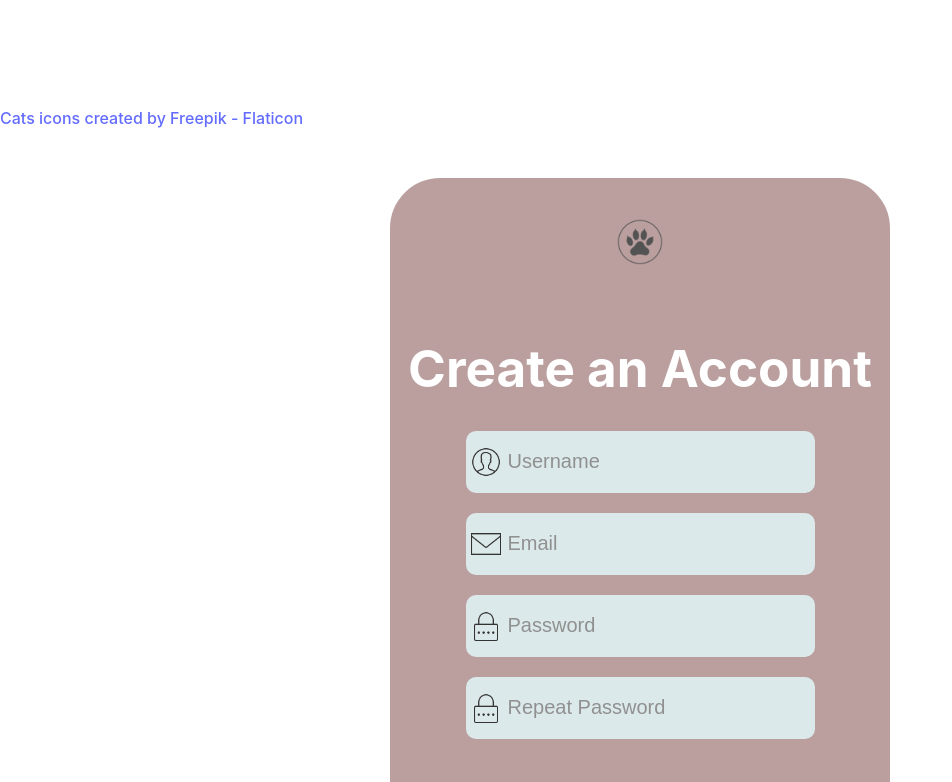
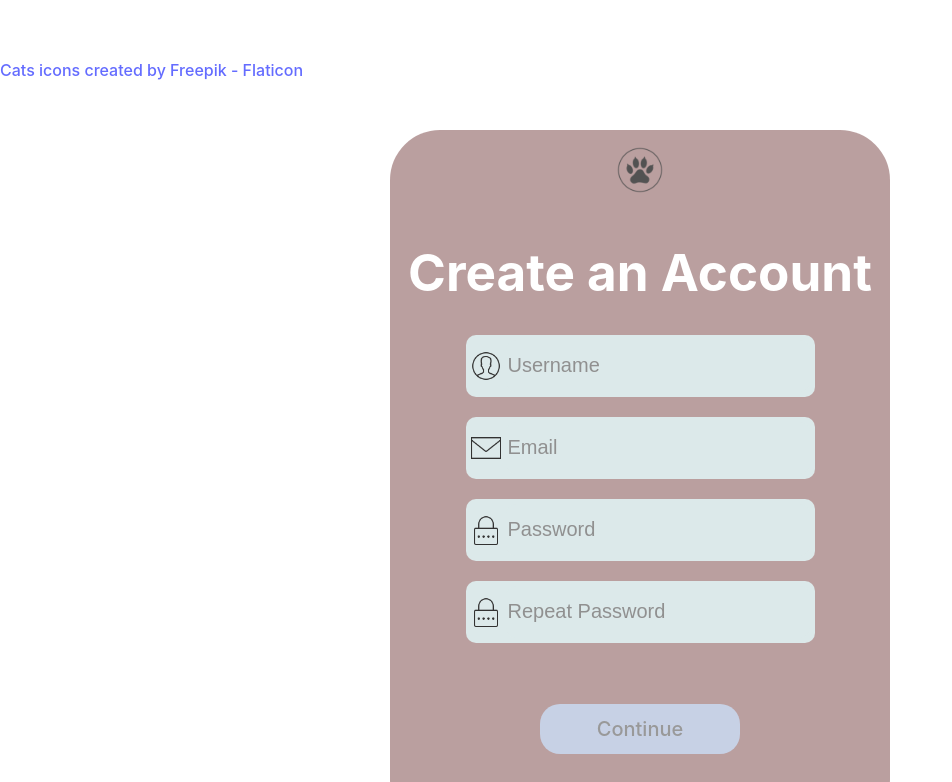
Before and after one commit to cis3296f23/purrfectpets, a React (Vite) app: page / in a window 1280 px wide. Shown: the part 485-1267 px from the top of the page, without its empty margins (0-952 px from the left). Built offline with nearby package versions, Linux system fonts and the light colour scheme; no server answers.

Commit message:
some className changes

```diff
--- a/src/App.css
+++ b/src/App.css
@@ -2,7 +2,6 @@
 
 .logo {
   height: 6em;
-  padding: 1.5em;
   will-change: filter;
   transition: filter 300ms;
   border-radius: 70px;
--- a/src/components/AccountComponents/Account.scss
+++ b/src/components/AccountComponents/Account.scss
@@ -1,11 +1,9 @@
 .account-container{
-    background-color: aliceblue;
     height: 100%;
     width: 100vw;
     max-width: 100%;
     margin: 0;
     padding:0;
-
 
 
     .account{
--- a/src/components/LoginComponents/LoginSignup.jsx
+++ b/src/components/LoginComponents/LoginSignup.jsx
@@ -31,9 +31,9 @@ function LoginSignup() {
 
 
     return (
-        <div className="container">
+        <div className="login-container">
             <div className="loginDiv">
-                <img className="logo " src={DogPaw} alt=" SignUp Logo" />
+                <img className="account-logo " src={DogPaw} alt=" SignUp Logo" />
                 <div className="header">
                     <h1>{Login}</h1>
                 </div>
--- a/src/components/LoginComponents/LoginSignup.scss
+++ b/src/components/LoginComponents/LoginSignup.scss
@@ -1,4 +1,4 @@
-.container{
+.login-container{
     height: 100vh;
     display: flex;
     justify-content: center;
@@ -15,7 +15,7 @@
     justify-content: start;
     align-items: center;
     width: 500px;
-    height: 750px;
+    height: 700px;
     opacity: .8;
     border-radius: 50px;
     background-color: rgb(170, 136, 136);
@@ -24,7 +24,7 @@
         color:white;
     }
 
-    .logo{
+    .account-logo{
         width: 80px;
         height: 80px;
     }
@@ -45,7 +45,10 @@
 
         img{
             height: 30px;
+
         }
+
+
 
         .input{
             color: black;
@@ -57,8 +60,9 @@
             font-size: 20px;
             outline: none;
 
+        }
 
-        }
+
 
     }
     .invalidPassword{
```
